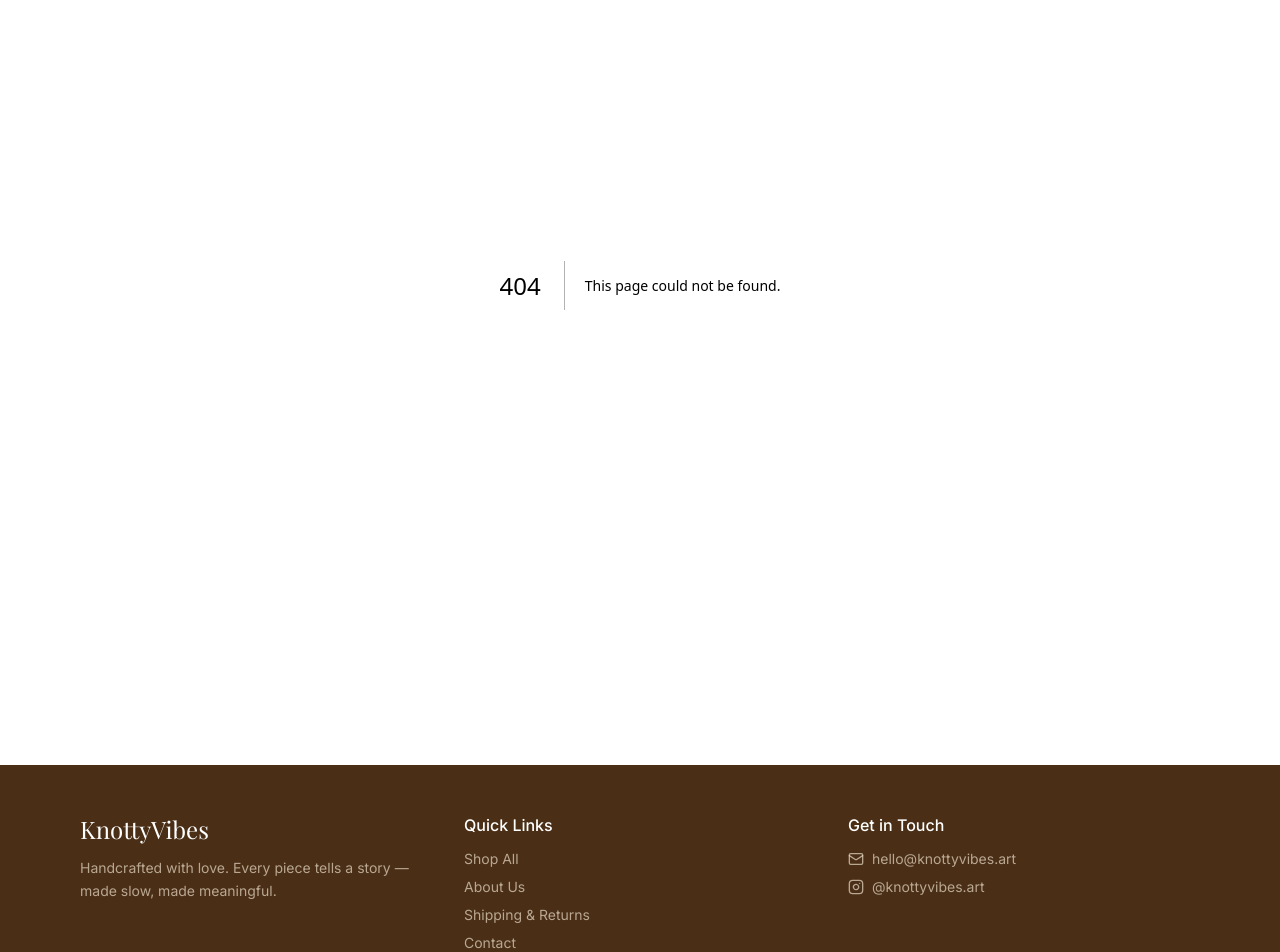
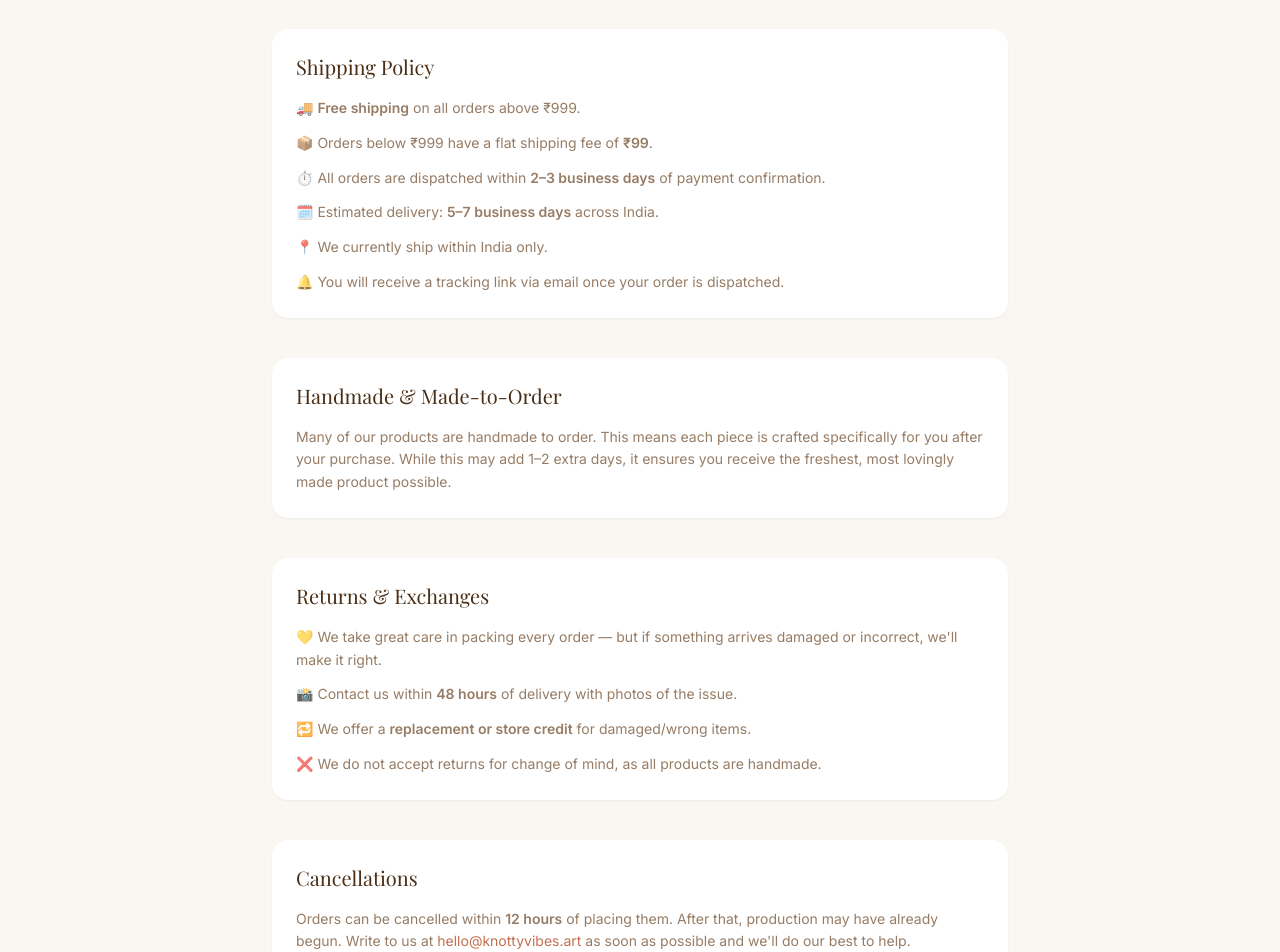
Before and after one commit to pradeepsingh377/knottyvibes, a Next.js app: page /shipping in a window 1280 px wide. Before the commit this address had no page. Shown: the part 180-1132 px from the top of the page. Built offline with nearby package versions, Linux system fonts and the light colour scheme; a web font is replaced by a local one.

Commit message:
Add shipping and contact pages

```diff
--- /dev/null
+++ b/src/app/contact/page.tsx
@@ -0,0 +1,56 @@
+import type { Metadata } from "next";
+import { Mail } from "lucide-react";
+
+export const metadata: Metadata = {
+  title: "Contact – KnottyVibes",
+};
+
+export default function ContactPage() {
+  return (
+    <div className="max-w-2xl mx-auto px-4 py-16">
+      <h1 className="section-title mb-3">Get in Touch</h1>
+      <p className="text-brown/60 mb-10">
+        Have a question, custom order request, or just want to say hi? We&apos;d love to hear from you.
+      </p>
+
+      <div className="space-y-4 mb-12">
+        <a
+          href="mailto:hello@knottyvibes.art"
+          className="flex items-center gap-4 bg-white rounded-2xl p-5 shadow-sm hover:shadow-md transition-shadow group"
+        >
+          <div className="w-12 h-12 bg-terracotta/10 rounded-full flex items-center justify-center group-hover:bg-terracotta/20 transition-colors">
+            <Mail size={22} className="text-terracotta" />
+          </div>
+          <div>
+            <p className="font-medium text-brown-dark">Email Us</p>
+            <p className="text-sm text-brown/60">hello@knottyvibes.art</p>
+          </div>
+        </a>
+
+        <a
+          href="https://instagram.com/knottyvibes.art"
+          target="_blank"
+          rel="noopener noreferrer"
+          className="flex items-center gap-4 bg-white rounded-2xl p-5 shadow-sm hover:shadow-md transition-shadow group"
+        >
+          <div className="w-12 h-12 bg-terracotta/10 rounded-full flex items-center justify-center group-hover:bg-terracotta/20 transition-colors">
+            <svg width="22" height="22" viewBox="0 0 24 24" fill="none" stroke="currentColor" strokeWidth="2" strokeLinecap="round" strokeLinejoin="round" className="text-terracotta"><rect width="20" height="20" x="2" y="2" rx="5" ry="5"/><path d="M16 11.37A4 4 0 1 1 12.63 8 4 4 0 0 1 16 11.37z"/><line x1="17.5" x2="17.51" y1="6.5" y2="6.5"/></svg>
+          </div>
+          <div>
+            <p className="font-medium text-brown-dark">Instagram</p>
+            <p className="text-sm text-brown/60">@knottyvibes.art</p>
+          </div>
+        </a>
+      </div>
+
+      <div className="bg-sand/40 rounded-2xl p-6 text-sm text-brown/70 leading-relaxed">
+        <p className="font-medium text-brown-dark mb-2">Custom Orders</p>
+        <p>
+          Looking for something specific — a particular colour, size, or a personalised piece?
+          We love custom orders! Drop us an email with your idea and we&apos;ll get back to you
+          within 24 hours.
+        </p>
+      </div>
+    </div>
+  );
+}
--- /dev/null
+++ b/src/app/shipping/page.tsx
@@ -0,0 +1,63 @@
+import type { Metadata } from "next";
+
+export const metadata: Metadata = {
+  title: "Shipping & Returns – KnottyVibes",
+};
+
+export default function ShippingPage() {
+  return (
+    <div className="max-w-3xl mx-auto px-4 py-16">
+      <h1 className="section-title mb-10">Shipping & Returns</h1>
+
+      <div className="space-y-10">
+        <Section title="Shipping Policy">
+          <ul className="space-y-3 text-brown/70 text-sm leading-relaxed">
+            <li>🚚 <strong>Free shipping</strong> on all orders above ₹999.</li>
+            <li>📦 Orders below ₹999 have a flat shipping fee of <strong>₹99</strong>.</li>
+            <li>⏱️ All orders are dispatched within <strong>2–3 business days</strong> of payment confirmation.</li>
+            <li>🗓️ Estimated delivery: <strong>5–7 business days</strong> across India.</li>
+            <li>📍 We currently ship within India only.</li>
+            <li>🔔 You will receive a tracking link via email once your order is dispatched.</li>
+          </ul>
+        </Section>
+
+        <Section title="Handmade & Made-to-Order">
+          <p className="text-brown/70 text-sm leading-relaxed">
+            Many of our products are handmade to order. This means each piece is crafted
+            specifically for you after your purchase. While this may add 1–2 extra days,
+            it ensures you receive the freshest, most lovingly made product possible.
+          </p>
+        </Section>
+
+        <Section title="Returns & Exchanges">
+          <ul className="space-y-3 text-brown/70 text-sm leading-relaxed">
+            <li>💛 We take great care in packing every order — but if something arrives damaged or incorrect, we&apos;ll make it right.</li>
+            <li>📸 Contact us within <strong>48 hours</strong> of delivery with photos of the issue.</li>
+            <li>🔁 We offer a <strong>replacement or store credit</strong> for damaged/wrong items.</li>
+            <li>❌ We do not accept returns for change of mind, as all products are handmade.</li>
+          </ul>
+        </Section>
+
+        <Section title="Cancellations">
+          <p className="text-brown/70 text-sm leading-relaxed">
+            Orders can be cancelled within <strong>12 hours</strong> of placing them.
+            After that, production may have already begun. Write to us at{" "}
+            <a href="mailto:hello@knottyvibes.art" className="text-terracotta hover:underline">
+              hello@knottyvibes.art
+            </a>{" "}
+            as soon as possible and we&apos;ll do our best to help.
+          </p>
+        </Section>
+      </div>
+    </div>
+  );
+}
+
+function Section({ title, children }: { title: string; children: React.ReactNode }) {
+  return (
+    <div className="bg-white rounded-2xl p-6 shadow-sm">
+      <h2 className="font-display text-xl text-brown-dark mb-4">{title}</h2>
+      {children}
+    </div>
+  );
+}
```
